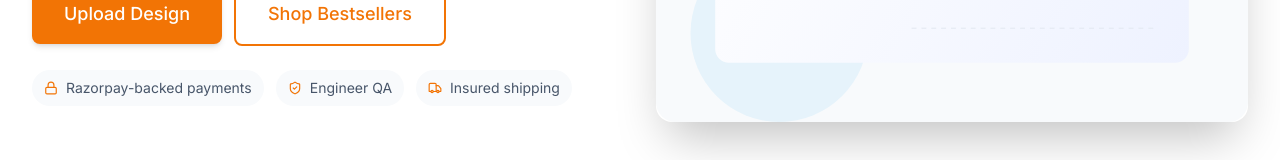
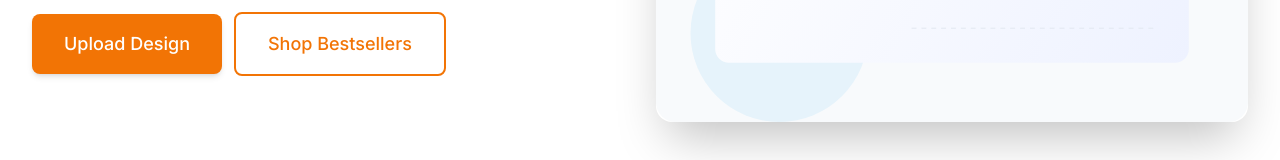
Before and after one commit to Chandrasekhar246800/robohatch-platform, a Next.js app in the folder apps/web/: page / in a window 1280 px wide. Shown: the part 465-625 px from the top of the page. Built offline with nearby package versions, Linux system fonts and the light colour scheme; no server answers.

Commit message:
Remove hero trust badges

```diff
--- a/apps/web/src/components/home/HeroPremium.tsx
+++ b/apps/web/src/components/home/HeroPremium.tsx
@@ -4,7 +4,6 @@ import React from "react";
 import Link from "next/link";
 import Image from "next/image";
 import { motion } from "framer-motion";
-import { Lock, ShieldCheck, Truck } from "lucide-react";
 import { Button } from "@/components/ui";
 import { trackHeroCta, trackUploadDesignCta } from "@/lib/analytics";
 
@@ -54,22 +53,6 @@ export default function HeroPremium() {
             </Link>
           </motion.div>
 
-          <motion.div
-            initial={{ opacity: 0 }}
-            animate={{ opacity: 1 }}
-            transition={{ duration: 0.6, delay: 0.18 }}
-            className="mt-6 flex flex-wrap gap-3 text-sm text-slate-600"
-          >
-            <span className="inline-flex items-center gap-2 rounded-full bg-slate-50 px-3 py-2">
-              <Lock size={14} className="text-primary" /> Razorpay-backed payments
-            </span>
-            <span className="inline-flex items-center gap-2 rounded-full bg-slate-50 px-3 py-2">
-              <ShieldCheck size={14} className="text-primary" /> Engineer QA
-            </span>
-            <span className="inline-flex items-center gap-2 rounded-full bg-slate-50 px-3 py-2">
-              <Truck size={14} className="text-primary" /> Insured shipping
-            </span>
-          </motion.div>
         </div>
 
         <motion.div
```
